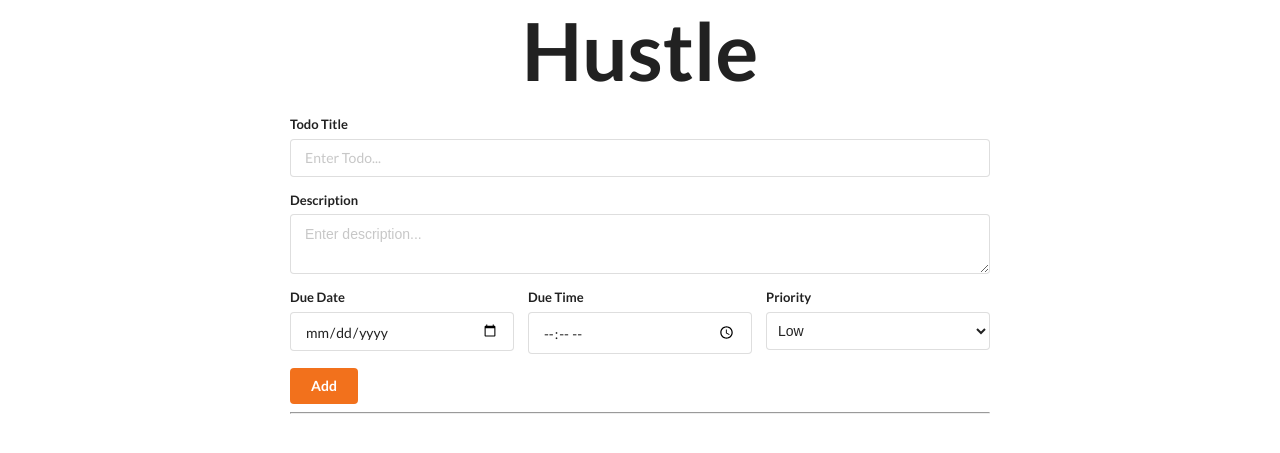
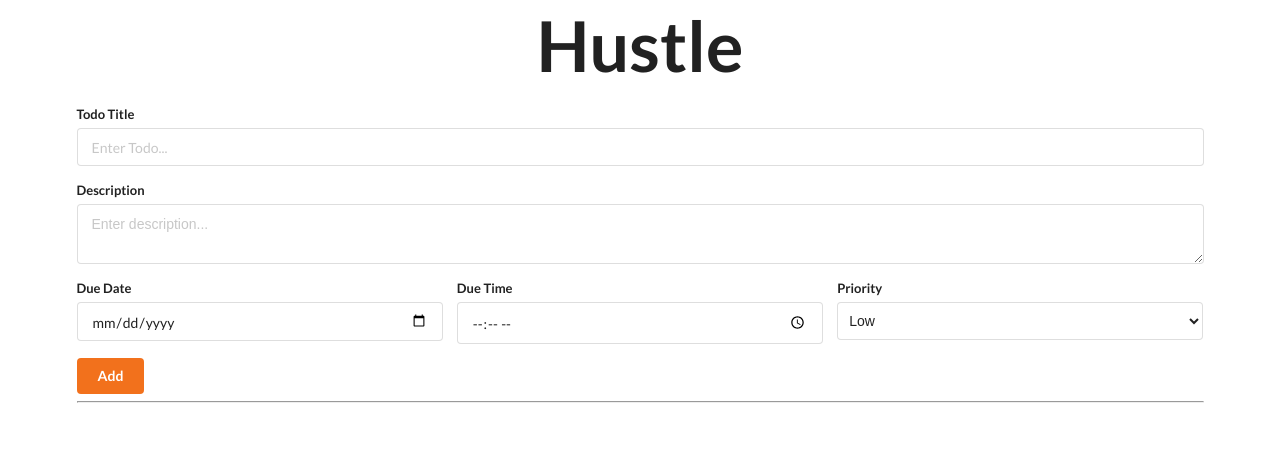
Before and after one commit to Mohnish2004/TasksApp, a Flask app: page /index in a window 1280 px wide. Shown: the top 453 px of the page. Run offline with Flask 3, Linux system fonts and the light colour scheme; some libraries are stand-ins or nearby versions.

Commit message:
final cleaning

```diff
--- a/templates/Landing.html
+++ b/templates/Landing.html
@@ -112,7 +112,6 @@
       <a class="ui button">Log In</a>
     </div>
   </div>
-
   <!-- Header section -->
   <div class="ui text container">
     <h1 class="ui inverted header">Hustle</h1>
--- a/templates/base.html
+++ b/templates/base.html
@@ -53,7 +53,7 @@
 
 
 <body>
-    <div style="margin-top: 10px;" class="ui text container">
+    <div style="margin-top: 10px;" class="ui container">
         <h1 class="ui center aligned header">Hustle</h1>
         <form class="ui form" action="/add" method="post">
             <div class="field">
```
Also changed, not shown: instance/db.sqlite, static/v0_121.png (deleted), static/v0_208.png (deleted), static/v0_225.png (deleted), static/v0_244.png (deleted), static/v0_256.png (deleted), static/v0_258.png (deleted), static/v0_263.png (deleted), static/v0_265.png (deleted), static/v0_266.png (deleted), 2 other files.
